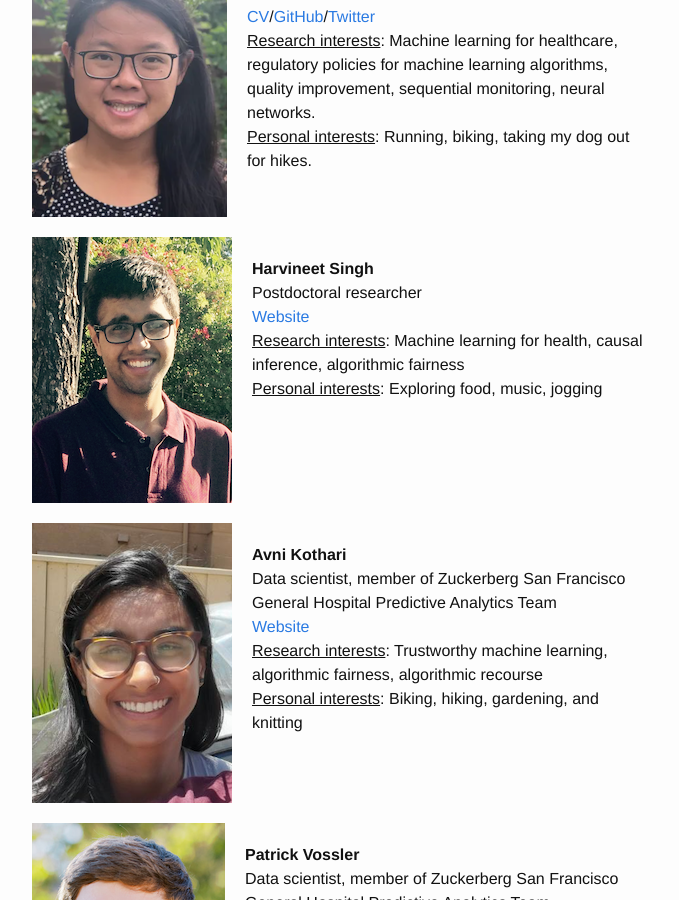
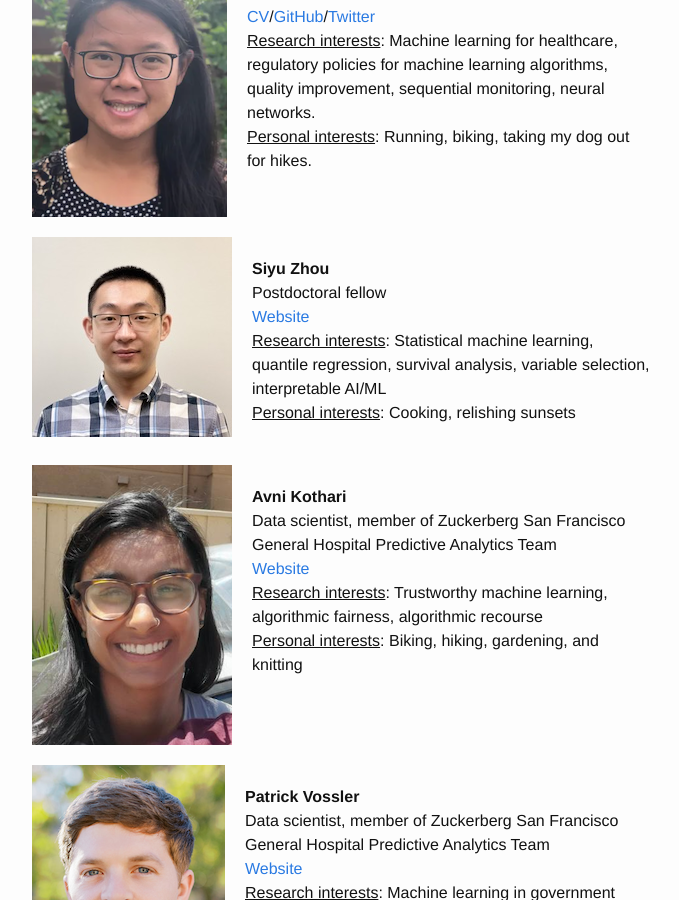
Before and after one commit to jjfeng/jjfeng.github.io, a Jekyll site: the page built from team.html, in a window 1280 px wide and 900 px high, scrolled down 484 px. Shown: the whole window, without its empty margins (258-937 px from the left). Built offline with Jekyll 4.4.1, drawn with Linux system fonts in a browser that asks for light colours; some of the changed text lies outside the part shown.

Commit message:
update team

```diff
--- a/team.html
+++ b/team.html
@@ -28,18 +28,18 @@
 
 <div class="container" style="display: flex; flex-wrap: wrap; margin: 20px">
 <div>
-<img src="harvineet.png">
+<img src="siyu.jpg">
 </div>
 <div style="margin: 20px; max-width: 400px">
-    <b>Harvineet Singh</b>
+    <b>Siyu Zhou</b>
 <br/>
-Postdoctoral researcher
+Postdoctoral fellow
 <br/>
-<a href="https://harvineet.github.io/">Website</a>
+<a href="https://syzhou5.github.io/syzhou5/">Website</a>
 <br/>
-<u>Research interests</u>: Machine learning for health, causal inference, algorithmic fairness
+<u>Research interests</u>: Statistical machine learning, quantile regression, survival analysis, variable selection, interpretable AI/ML
 <br/>
-<u>Personal interests</u>: Exploring food, music, jogging
+<u>Personal interests</u>: Cooking, relishing sunsets
 </div>
 </div>
 
@@ -144,3 +144,20 @@
 <u>Personal interests</u>: Hiking, skiing, jogging
 </div>
 </div>
+
+<div class="container" style="display: flex; flex-wrap: wrap; margin: 20px">
+<div>
+<img src="harvineet.png">
+</div>
+<div style="margin: 20px; max-width: 400px">
+    <b>Harvineet Singh</b>
+<br/>
+Postdoctoral researcher
+<br/>
+<a href="https://harvineet.github.io/">Website</a>
+<br/>
+<u>Research interests</u>: Machine learning for health, causal inference, algorithmic fairness
+<br/>
+<u>Personal interests</u>: Exploring food, music, jogging
+</div>
+</div>
```
Also changed, not shown: siyu.jpg (added).
